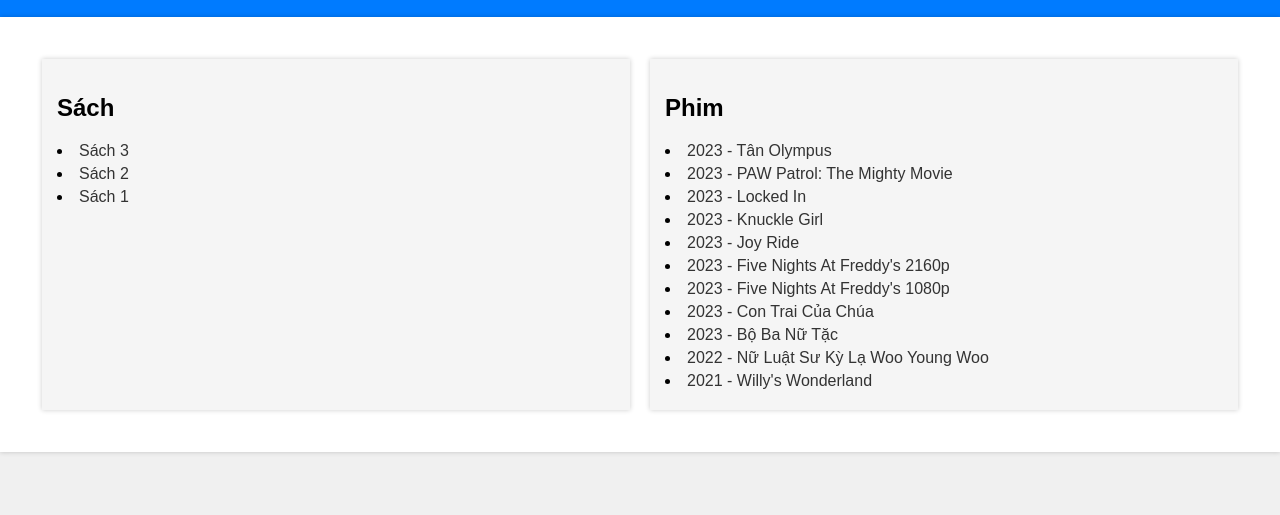
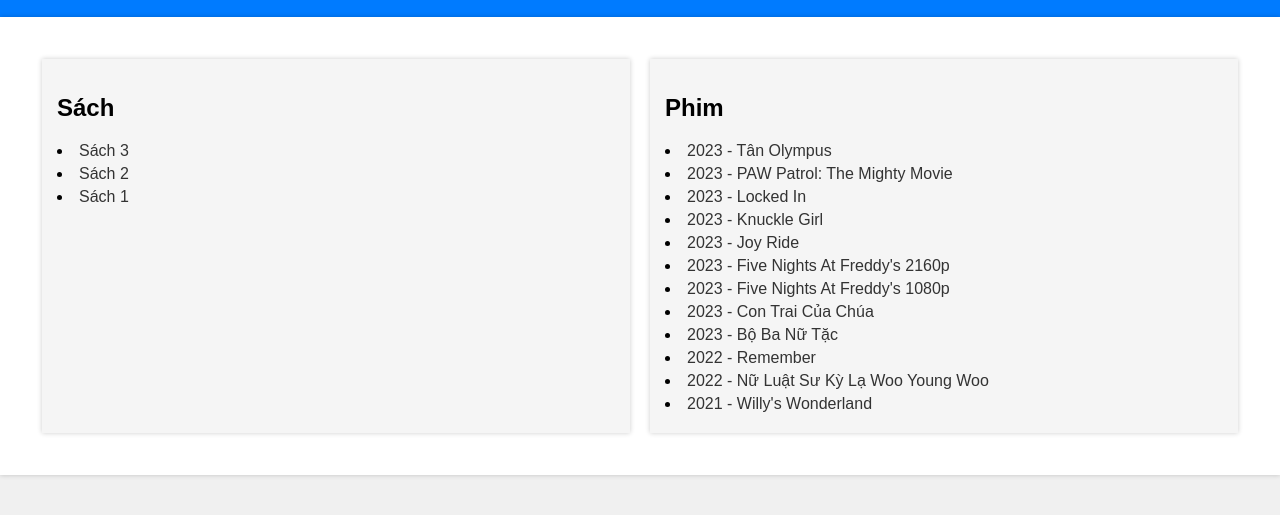
Before and after one commit to HeoMunMun/kholink, a plain HTML site: page index.html in a window 1280 px wide. Shown: the part 95-610 px from the top of the page. Drawn offline with Linux system fonts and the light colour scheme.

Commit message:
Update index.html

```diff
--- a/index.html
+++ b/index.html
@@ -37,6 +37,7 @@
                     <li><a href="https://www.fshare.vn/folder/ZSPX7YXJM816" target="_blank">2023 - Knuckle Girl</a></li>
                     <li><a href="https://www.fshare.vn/folder/ZCDJCTUIOMTY" target="_blank">2022 - Nữ Luật Sư Kỳ Lạ Woo Young Woo</a></li>
                     <li><a href="https://www.fshare.vn/folder/PQB22TOMV9DT" target="_blank">2023 - PAW Patrol: The Mighty Movie</a></li>
+                    <li><a href="https://www.fshare.vn/folder/Y4ASWXPFQ44X" target="_blank">2022 - Remember</a></li>
                 </ul>
             </div>
         </div>
```
